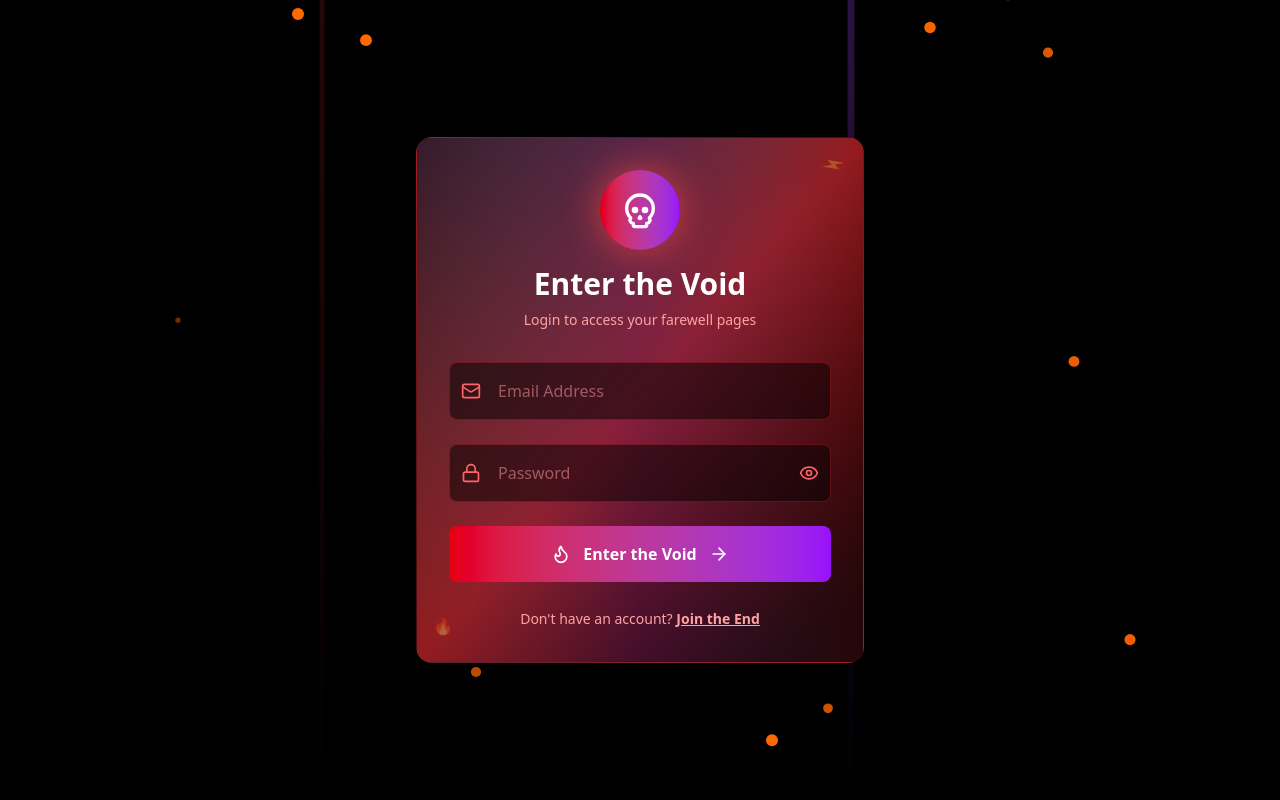
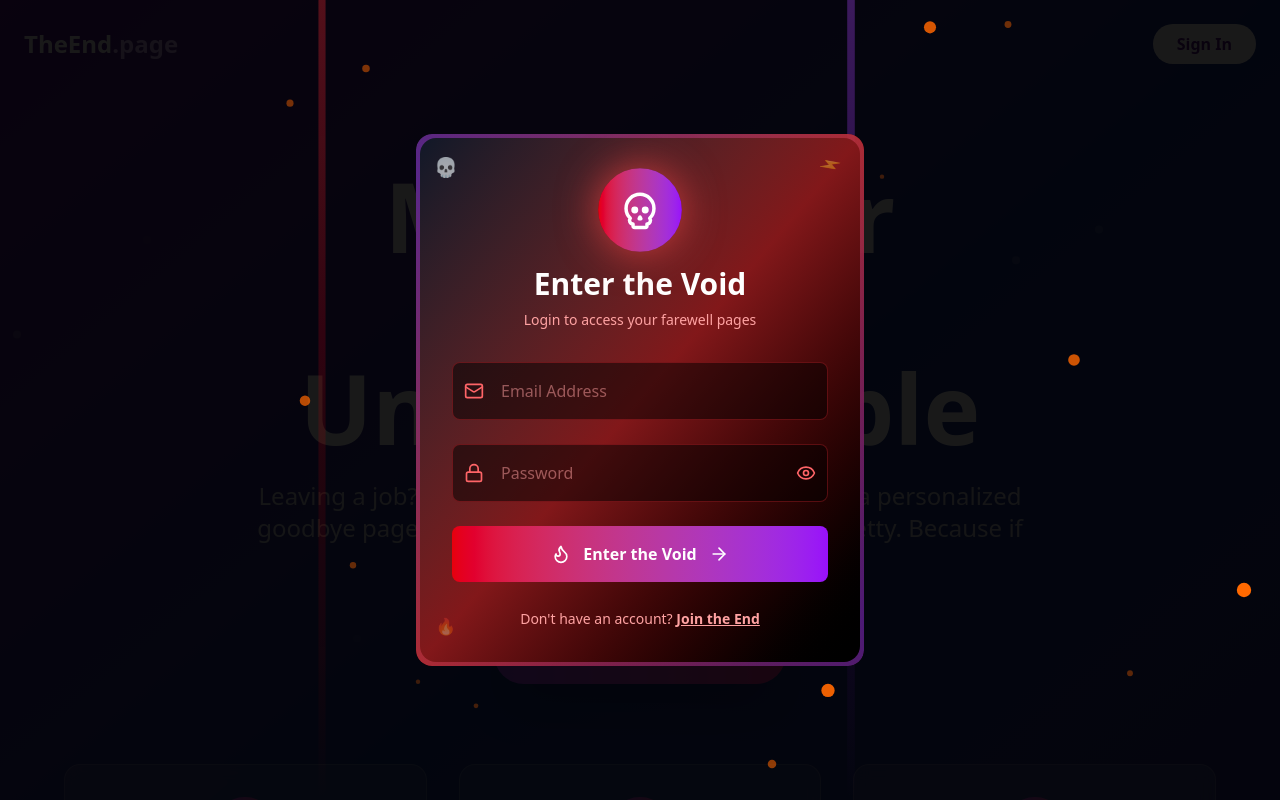
Before and after one commit to Dearie-de-cybek/WebCup-Maurice, a React (Vite) app in the folder frontend/: page / in a window 1280 px wide. Both pictures are taken after a click on the button "Sign In". Shown: the top 800 px of the page. Built offline with nearby package versions, Linux system fonts and the light colour scheme.

Commit message:
new change

```diff
--- a/frontend/src/components/SignIn.jsx
+++ b/frontend/src/components/SignIn.jsx
@@ -1,5 +1,5 @@
 /* eslint-disable no-unused-vars */
-import React, { useState } from 'react';
+import React, { useState, useRef, useEffect } from 'react';
 import { motion, AnimatePresence } from 'framer-motion';
 import { Eye, EyeOff, Mail, Lock, User, ArrowRight, Skull, Flame } from 'lucide-react';
 
@@ -13,15 +13,167 @@
     confirmPassword: ''
   });
   const [loading, setLoading] = useState(false);
+  const audioContextRef = useRef(null);
+  const backgroundNoiseRef = useRef(null);
+
+  // Initialize audio context and background noise
+  useEffect(() => {
+    try {
+      audioContextRef.current = new (window.AudioContext || window.webkitAudioContext)();
+      startBackgroundNoise();
+    } catch (error) {
+      console.log('Audio context not available');
+    }
+
+    return () => {
+      if (backgroundNoiseRef.current) {
+        backgroundNoiseRef.current.stop();
+      }
+      if (audioContextRef.current) {
+        audioContextRef.current.close();
+      }
+    };
+  }, []);
+
+  // Create spooky background noise using Web Audio API
+  const startBackgroundNoise = () => {
+    if (!audioContextRef.current) return;
+
+    const audioContext = audioContextRef.current;
+    const gainNode = audioContext.createGain();
+    const filterNode = audioContext.createBiquadFilter();
+
+    // Create brown noise (darker than white noise)
+    const bufferSize = audioContext.sampleRate * 2;
+    const buffer = audioContext.createBuffer(1, bufferSize, audioContext.sampleRate);
+    const data = buffer.getChannelData(0);
+
+    let lastOut = 0;
+    for (let i = 0; i < bufferSize; i++) {
+      const white = Math.random() * 2 - 1;
+      data[i] = (lastOut + (0.02 * white)) / 1.02;
+      lastOut = data[i];
+      data[i] *= 3.5; // Amplify
+    }
+
+    const noiseSource = audioContext.createBufferSource();
+    noiseSource.buffer = buffer;
+    noiseSource.loop = true;
+
+    // Apply low-pass filter for darker sound
+    filterNode.type = 'lowpass';
+    filterNode.frequency.setValueAtTime(200, audioContext.currentTime);
+
+    // Very low volume for background ambience
+    gainNode.gain.setValueAtTime(0.03, audioContext.currentTime);
+
+    noiseSource.connect(filterNode);
+    filterNode.connect(gainNode);
+    gainNode.connect(audioContext.destination);
+
+    noiseSource.start();
+    backgroundNoiseRef.current = noiseSource;
+  };
+
+  // Play crying sound effect
+  const playCryingSound = () => {
+    if (!audioContextRef.current) return;
+
+    const audioContext = audioContextRef.current;
+    const oscillator = audioContext.createOscillator();
+    const gainNode = audioContext.createGain();
+
+    oscillator.connect(gainNode);
+    gainNode.connect(audioContext.destination);
+
+    // Create crying-like sound with tremolo
+    oscillator.frequency.setValueAtTime(200, audioContext.currentTime);
+    oscillator.frequency.exponentialRampToValueAtTime(100, audioContext.currentTime + 1);
+
+    gainNode.gain.setValueAtTime(0, audioContext.currentTime);
+    gainNode.gain.linearRampToValueAtTime(0.1, audioContext.currentTime + 0.1);
+    gainNode.gain.exponentialRampToValueAtTime(0.01, audioContext.currentTime + 1);
+
+    oscillator.type = 'sine';
+    oscillator.start(audioContext.currentTime);
+    oscillator.stop(audioContext.currentTime + 1);
+  };
+
+  // Play wicked laugh sound effect
+  const playWickedLaugh = () => {
+    if (!audioContextRef.current) return;
+
+    const audioContext = audioContextRef.current;
+
+    // Create a series of oscillators for laugh effect
+    const laughNotes = [200, 250, 180, 220, 160, 240];
+
+    laughNotes.forEach((freq, index) => {
+      const oscillator = audioContext.createOscillator();
+      const gainNode = audioContext.createGain();
+
+      oscillator.connect(gainNode);
+      gainNode.connect(audioContext.destination);
+
+      oscillator.frequency.setValueAtTime(freq, audioContext.currentTime);
+      oscillator.type = 'sawtooth';
+
+      const startTime = audioContext.currentTime + (index * 0.15);
+      gainNode.gain.setValueAtTime(0, startTime);
+      gainNode.gain.linearRampToValueAtTime(0.05, startTime + 0.05);
+      gainNode.gain.exponentialRampToValueAtTime(0.001, startTime + 0.1);
+
+      oscillator.start(startTime);
+      oscillator.stop(startTime + 0.1);
+    });
+  };
+
+  // Play dark lord welcome voice effect
+  const playDarkLordVoice = () => {
+    if (!audioContextRef.current) return;
+
+    const audioContext = audioContextRef.current;
+
+    // Create deep, ominous voice-like effect
+    const frequencies = [80, 120, 160, 100, 140, 90, 110, 130];
+    const timings = [0, 0.3, 0.6, 0.9, 1.2, 1.5, 1.8, 2.1];
+
+    frequencies.forEach((freq, index) => {
+      const oscillator = audioContext.createOscillator();
+      const gainNode = audioContext.createGain();
+      const filterNode = audioContext.createBiquadFilter();
+
+      oscillator.connect(filterNode);
+      filterNode.connect(gainNode);
+      gainNode.connect(audioContext.destination);
+
+      oscillator.frequency.setValueAtTime(freq, audioContext.currentTime);
+      oscillator.type = 'sawtooth';
+
+      filterNode.type = 'lowpass';
+      filterNode.frequency.setValueAtTime(400, audioContext.currentTime);
+
+      const startTime = audioContext.currentTime + timings[index];
+      gainNode.gain.setValueAtTime(0, startTime);
+      gainNode.gain.linearRampToValueAtTime(0.15, startTime + 0.1);
+      gainNode.gain.exponentialRampToValueAtTime(0.001, startTime + 0.25);
+
+      oscillator.start(startTime);
+      oscillator.stop(startTime + 0.25);
+    });
+  };
 
   const handleSubmit = async (e) => {
     e.preventDefault();
     setLoading(true);
 
-    // Simulate API call here Uche or Mike
+    // Play dark lord voice when submitting
+    playDarkLordVoice();
+
+    // Simulate API call
     await new Promise(resolve => setTimeout(resolve, 2000));
 
-    // Create user session in localStorage you can take this from localStorage guys
+    // Create user session in localStorage
     const userData = {
       id: Math.random().toString(36).substring(7),
       name: formData.name || formData.email.split('@')[0],
@@ -37,6 +189,11 @@
 
   const handleChange = (field, value) => {
     setFormData({ ...formData, [field]: value });
+  };
+
+  const handleToggleForm = () => {
+    playWickedLaugh();
+    setIsLogin(!isLogin);
   };
 
   const containerVariants = {
@@ -71,90 +228,126 @@
       animate={{ opacity: 1 }}
       exit={{ opacity: 0 }}
     >
-      {/* Dramatic Background */}
-      <div className="absolute inset-0 bg-black bg-opacity-80" onClick={onClose} />
+      {/* Dramatic Background Overlay */}
+      <motion.div
+        className="absolute inset-0 bg-black"
+        initial={{ opacity: 0.7 }}
+        animate={{ opacity: 0.9 }}
+        onClick={onClose}
+      />
 
-      {/* Background Effects */}
+      {/* Enhanced Background Effects */}
       <div className="absolute inset-0 overflow-hidden pointer-events-none">
-        {/* Animated Fire Particles */}
-        {[...Array(12)].map((_, i) => (
+        {/* Animated Fire Particles - Better positioned */}
+        {[...Array(15)].map((_, i) => (
           <motion.div
             key={i}
-            className="absolute w-2 h-2 bg-orange-500 rounded-full"
+            className="absolute w-1 h-1 sm:w-2 sm:h-2 bg-orange-500 rounded-full"
             style={{
               left: `${Math.random() * 100}%`,
               top: `${Math.random() * 100}%`,
             }}
             animate={{
-              y: [0, -50, 0],
-              opacity: [0.3, 1, 0.3],
-              scale: [0.5, 1.5, 0.5],
+              y: [0, -60, 0],
+              opacity: [0.2, 1, 0.2],
+              scale: [0.5, 1.8, 0.5],
             }}
             transition={{
-              duration: 3 + Math.random() * 2,
+              duration: 4 + Math.random() * 3,
               repeat: Infinity,
-              delay: Math.random() * 2,
+              delay: Math.random() * 3,
+              ease: "easeInOut"
             }}
           />
         ))}
 
-        {/* Dramatic Light Beams */}
+        {/* Improved Light Beams */}
         <motion.div
-          className="absolute top-0 left-1/4 w-1 h-full bg-gradient-to-b from-red-500/30 to-transparent"
+          className="absolute top-0 left-1/4 w-0.5 sm:w-1 h-full bg-gradient-to-b from-red-500/40 via-red-600/20 to-transparent"
           animate={{
-            opacity: [0.3, 0.8, 0.3],
-            scaleX: [1, 1.5, 1],
+            opacity: [0.2, 0.8, 0.2],
+            scaleX: [1, 1.8, 1],
           }}
-          transition={{ duration: 4, repeat: Infinity }}
+          transition={{ duration: 5, repeat: Infinity, ease: "easeInOut" }}
         />
         <motion.div
-          className="absolute top-0 right-1/3 w-1 h-full bg-gradient-to-b from-purple-500/30 to-transparent"
+          className="absolute top-0 right-1/3 w-0.5 sm:w-1 h-full bg-gradient-to-b from-purple-500/40 via-purple-600/20 to-transparent"
           animate={{
-            opacity: [0.5, 1, 0.5],
-            scaleX: [1, 2, 1],
+            opacity: [0.3, 1, 0.3],
+            scaleX: [1, 2.2, 1],
           }}
-          transition={{ duration: 3, repeat: Infinity, delay: 1 }}
+          transition={{ duration: 4, repeat: Infinity, delay: 1.5, ease: "easeInOut" }}
+        />
+
+        {/* Additional atmospheric effects */}
+        <motion.div
+          className="absolute top-1/4 left-1/2 w-px h-32 bg-gradient-to-b from-orange-500/30 to-transparent"
+          animate={{
+            opacity: [0, 0.6, 0],
+            height: ['8rem', '16rem', '8rem'],
+          }}
+          transition={{ duration: 6, repeat: Infinity, delay: 2 }}
         />
       </div>
 
-      {/* Main Form Container */}
+      {/* Main Form Container - Improved responsive design */}
       <motion.div
         variants={containerVariants}
         initial="hidden"
         animate="visible"
         exit="exit"
-        className="relative bg-gradient-to-br from-gray-900 via-red-900 to-black rounded-2xl shadow-2xl border border-red-500/30 overflow-hidden max-w-md w-full"
+        className="relative w-full max-w-sm sm:max-w-md mx-auto"
       >
-        {/* Glowing Border Effect */}
-        <div className="absolute inset-0 bg-gradient-to-r from-red-500/20 via-purple-500/20 to-red-500/20 rounded-2xl opacity-75" />
+        {/* Fixed Glowing Border Container */}
+        <div className="relative bg-gradient-to-br from-gray-900 via-red-900/80 to-black rounded-2xl overflow-hidden">
+          {/* Animated Glowing Border */}
+          <motion.div
+            className="absolute inset-0 rounded-2xl"
+            animate={{
+              background: [
+                'linear-gradient(45deg, rgba(239, 68, 68, 0.5), rgba(147, 51, 234, 0.5), rgba(239, 68, 68, 0.5))',
+                'linear-gradient(45deg, rgba(147, 51, 234, 0.8), rgba(239, 68, 68, 0.8), rgba(147, 51, 234, 0.8))',
+                'linear-gradient(45deg, rgba(239, 68, 68, 0.5), rgba(147, 51, 234, 0.5), rgba(239, 68, 68, 0.5))'
+              ],
+              boxShadow: [
+                '0 0 30px rgba(239, 68, 68, 0.3)',
+                '0 0 60px rgba(239, 68, 68, 0.6), 0 0 90px rgba(147, 51, 234, 0.4)',
+                '0 0 30px rgba(239, 68, 68, 0.3)'
+              ]
+            }}
+            transition={{ duration: 3, repeat: Infinity, ease: "easeInOut" }}
+          />
 
-        <div className="relative p-8">
-          {/* Header */}
-          <motion.div variants={itemVariants} className="text-center mb-8">
+          {/* Inner content container */}
+          <div className="relative bg-gradient-to-br from-gray-900 via-red-900 to-black m-1 rounded-2xl">
+            <div className="p-6 sm:p-8">
+              {/* Header - Improved spacing */}
+              <motion.div variants={itemVariants} className="text-center mb-6 sm:mb-8">
                 <motion.div
-              className="inline-flex items-center justify-center w-20 h-20 bg-gradient-to-r from-red-600 to-purple-600 rounded-full mb-4"
+                  className="inline-flex items-center justify-center w-16 h-16 sm:w-20 sm:h-20 bg-gradient-to-r from-red-600 to-purple-600 rounded-full mb-4"
                   animate={{
                     boxShadow: [
                       "0 0 20px rgba(239, 68, 68, 0.5)",
                       "0 0 40px rgba(239, 68, 68, 0.8)",
                       "0 0 20px rgba(239, 68, 68, 0.5)"
-                ]
+                    ],
+                    scale: [1, 1.05, 1]
                   }}
-              transition={{ duration: 2, repeat: Infinity }}
+                  transition={{ duration: 2, repeat: Infinity, ease: "easeInOut" }}
                 >
-              <Skull className="w-10 h-10 text-white" />
+                  <Skull className="w-8 h-8 sm:w-10 sm:h-10 text-white" />
                 </motion.div>
 
-            <h2 className="text-3xl font-black text-white mb-2">
+                <h2 className="text-2xl sm:text-3xl font-black text-white mb-2">
                   {isLogin ? 'Enter the Void' : 'Join the End'}
                 </h2>
-            <p className="text-red-300 text-sm">
+                <p className="text-red-300 text-xs sm:text-sm px-2">
                   {isLogin ? 'Login to access your farewell pages' : 'Create your dramatic exit account'}
                 </p>
               </motion.div>
 
-          {/* Form */}
-          <form onSubmit={handleSubmit} className="space-y-6">
+              {/* Form - Improved responsive spacing */}
+              <form onSubmit={handleSubmit} className="space-y-4 sm:space-y-6">
                 <AnimatePresence mode="wait">
                   {!isLogin && (
                     <motion.div
@@ -166,13 +359,14 @@
                       className="relative"
                     >
                       <div className="relative">
-                    <User className="absolute left-3 top-1/2 transform -translate-y-1/2 w-5 h-5 text-red-400" />
+                        <User className="absolute left-3 top-1/2 transform -translate-y-1/2 w-4 h-4 sm:w-5 sm:h-5 text-red-400" />
                         <input
                           type="text"
                           value={formData.name}
                           onChange={(e) => handleChange('name', e.target.value)}
+                          onFocus={playCryingSound}
                           placeholder="Full Name"
-                      className="w-full pl-12 pr-4 py-4 bg-black/50 border border-red-500/30 rounded-lg text-white placeholder-red-300/50 focus:border-red-500 focus:ring-2 focus:ring-red-500/20 transition-all"
+                          className="w-full pl-10 sm:pl-12 pr-4 py-3 sm:py-4 bg-black/50 border border-red-500/30 rounded-lg text-white placeholder-red-300/50 focus:border-red-500 focus:ring-2 focus:ring-red-500/20 transition-all text-sm sm:text-base"
                           required={!isLogin}
                         />
                       </div>
@@ -182,13 +376,14 @@
 
                 <motion.div variants={itemVariants} className="relative">
                   <div className="relative">
-                <Mail className="absolute left-3 top-1/2 transform -translate-y-1/2 w-5 h-5 text-red-400" />
+                    <Mail className="absolute left-3 top-1/2 transform -translate-y-1/2 w-4 h-4 sm:w-5 sm:h-5 text-red-400" />
                     <input
                       type="email"
                       value={formData.email}
                       onChange={(e) => handleChange('email', e.target.value)}
+                      onFocus={playCryingSound}
                       placeholder="Email Address"
-                  className="w-full pl-12 pr-4 py-4 bg-black/50 border border-red-500/30 rounded-lg text-white placeholder-red-300/50 focus:border-red-500 focus:ring-2 focus:ring-red-500/20 transition-all"
+                      className="w-full pl-10 sm:pl-12 pr-4 py-3 sm:py-4 bg-black/50 border border-red-500/30 rounded-lg text-white placeholder-red-300/50 focus:border-red-500 focus:ring-2 focus:ring-red-500/20 transition-all text-sm sm:text-base"
                       required
                     />
                   </div>
@@ -196,13 +391,14 @@
 
                 <motion.div variants={itemVariants} className="relative">
                   <div className="relative">
-                <Lock className="absolute left-3 top-1/2 transform -translate-y-1/2 w-5 h-5 text-red-400" />
+                    <Lock className="absolute left-3 top-1/2 transform -translate-y-1/2 w-4 h-4 sm:w-5 sm:h-5 text-red-400" />
                     <input
                       type={showPassword ? 'text' : 'password'}
                       value={formData.password}
                       onChange={(e) => handleChange('password', e.target.value)}
+                      onFocus={playCryingSound}
                       placeholder="Password"
-                  className="w-full pl-12 pr-12 py-4 bg-black/50 border border-red-500/30 rounded-lg text-white placeholder-red-300/50 focus:border-red-500 focus:ring-2 focus:ring-red-500/20 transition-all"
+                      className="w-full pl-10 sm:pl-12 pr-10 sm:pr-12 py-3 sm:py-4 bg-black/50 border border-red-500/30 rounded-lg text-white placeholder-red-300/50 focus:border-red-500 focus:ring-2 focus:ring-red-500/20 transition-all text-sm sm:text-base"
                       required
                     />
                     <button
@@ -210,7 +406,7 @@
                       onClick={() => setShowPassword(!showPassword)}
                       className="absolute right-3 top-1/2 transform -translate-y-1/2 text-red-400 hover:text-red-300"
                     >
-                  {showPassword ? <EyeOff className="w-5 h-5" /> : <Eye className="w-5 h-5" />}
+                      {showPassword ? <EyeOff className="w-4 h-4 sm:w-5 sm:h-5" /> : <Eye className="w-4 h-4 sm:w-5 sm:h-5" />}
                     </button>
                   </div>
                 </motion.div>
@@ -226,13 +422,14 @@
                       className="relative"
                     >
                       <div className="relative">
-                    <Lock className="absolute left-3 top-1/2 transform -translate-y-1/2 w-5 h-5 text-red-400" />
+                        <Lock className="absolute left-3 top-1/2 transform -translate-y-1/2 w-4 h-4 sm:w-5 sm:h-5 text-red-400" />
                         <input
                           type={showPassword ? 'text' : 'password'}
                           value={formData.confirmPassword}
                           onChange={(e) => handleChange('confirmPassword', e.target.value)}
+                          onFocus={playCryingSound}
                           placeholder="Confirm Password"
-                      className="w-full pl-12 pr-4 py-4 bg-black/50 border border-red-500/30 rounded-lg text-white placeholder-red-300/50 focus:border-red-500 focus:ring-2 focus:ring-red-500/20 transition-all"
+                          className="w-full pl-10 sm:pl-12 pr-4 py-3 sm:py-4 bg-black/50 border border-red-500/30 rounded-lg text-white placeholder-red-300/50 focus:border-red-500 focus:ring-2 focus:ring-red-500/20 transition-all text-sm sm:text-base"
                           required={!isLogin}
                         />
                       </div>
@@ -240,35 +437,38 @@
                   )}
                 </AnimatePresence>
 
-            {/* Submit Button */}
+                {/* Submit Button - Enhanced */}
                 <motion.button
                   variants={itemVariants}
                   type="submit"
                   disabled={loading}
-              className="w-full py-4 bg-gradient-to-r from-red-600 to-purple-600 text-white font-bold rounded-lg hover:from-red-700 hover:to-purple-700 transition-all transform hover:scale-105 disabled:opacity-50 disabled:transform-none flex items-center justify-center gap-3"
-              whileHover={{ boxShadow: "0 0 30px rgba(239, 68, 68, 0.6)" }}
+                  className="w-full py-3 sm:py-4 bg-gradient-to-r from-red-600 to-purple-600 text-white font-bold rounded-lg hover:from-red-700 hover:to-purple-700 transition-all transform hover:scale-105 disabled:opacity-50 disabled:transform-none flex items-center justify-center gap-2 sm:gap-3 text-sm sm:text-base"
+                  whileHover={{
+                    boxShadow: "0 0 40px rgba(239, 68, 68, 0.6)",
+                    scale: 1.02
+                  }}
                   whileTap={{ scale: 0.98 }}
                 >
                   {loading ? (
                     <>
-                  <div className="animate-spin w-5 h-5 border-2 border-white border-t-transparent rounded-full" />
-                  {isLogin ? 'Entering...' : 'Creating Account...'}
+                      <div className="animate-spin w-4 h-4 sm:w-5 sm:h-5 border-2 border-white border-t-transparent rounded-full" />
+                      {isLogin ? 'Entering the Void...' : 'Joining the End...'}
                     </>
                   ) : (
                     <>
-                  <Flame className="w-5 h-5" />
+                      <Flame className="w-4 h-4 sm:w-5 sm:h-5" />
                       {isLogin ? 'Enter the Void' : 'Begin the End'}
-                  <ArrowRight className="w-5 h-5" />
+                      <ArrowRight className="w-4 h-4 sm:w-5 sm:h-5" />
                     </>
                   )}
                 </motion.button>
 
-            {/* Toggle Form */}
+                {/* Toggle Form - Enhanced */}
                 <motion.div variants={itemVariants} className="text-center">
                   <button
                     type="button"
-                onClick={() => setIsLogin(!isLogin)}
-                className="text-red-300 hover:text-white transition-colors text-sm"
+                    onClick={handleToggleForm}
+                    className="text-red-300 hover:text-white transition-colors text-xs sm:text-sm"
                   >
                     {isLogin ? "Don't have an account? " : "Already have an account? "}
                     <span className="underline font-semibold">
@@ -279,28 +479,45 @@
               </form>
             </div>
 
-        {/* Decorative Elements */}
-        <div className="absolute top-4 right-4">
+            {/* Enhanced Decorative Elements */}
+            <div className="absolute top-2 sm:top-4 right-2 sm:right-4">
               <motion.div
                 animate={{ rotate: 360 }}
                 transition={{ duration: 20, repeat: Infinity, ease: "linear" }}
-            className="w-6 h-6 text-red-400 opacity-30"
+                className="w-5 h-5 sm:w-6 sm:h-6 text-red-400 opacity-40"
               >
                 ⚡
               </motion.div>
             </div>
 
-        <div className="absolute bottom-4 left-4">
+            <div className="absolute bottom-2 sm:bottom-4 left-2 sm:left-4">
               <motion.div
                 animate={{
-              scale: [1, 1.2, 1],
-              opacity: [0.3, 0.7, 0.3]
+                  scale: [1, 1.3, 1],
+                  opacity: [0.3, 0.8, 0.3],
+                  rotate: [0, 10, -10, 0]
                 }}
-            transition={{ duration: 3, repeat: Infinity }}
-            className="w-8 h-8 text-purple-400 opacity-30"
+                transition={{ duration: 3, repeat: Infinity, ease: "easeInOut" }}
+                className="w-6 h-6 sm:w-8 sm:h-8 text-purple-400 opacity-40"
               >
                 🔥
               </motion.div>
+            </div>
+
+            {/* Additional corner decoration */}
+            <div className="absolute top-2 left-2 sm:top-4 sm:left-4">
+              <motion.div
+                animate={{
+                  opacity: [0.2, 0.7, 0.2],
+                  scale: [0.8, 1.2, 0.8]
+                }}
+                transition={{ duration: 4, repeat: Infinity, delay: 1 }}
+                className="w-4 h-4 sm:w-5 sm:h-5 text-orange-400 opacity-30"
+              >
+                💀
+              </motion.div>
+            </div>
+          </div>
         </div>
       </motion.div>
     </motion.div>
```
Lines whose indentation alone changed are shown as unchanged.
